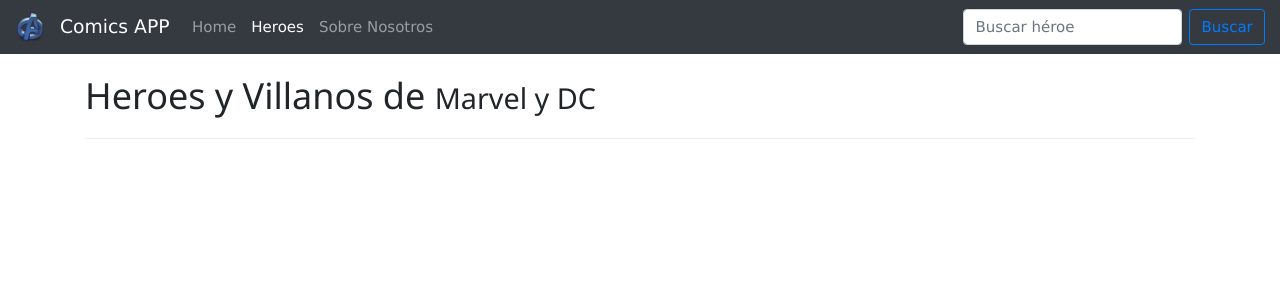
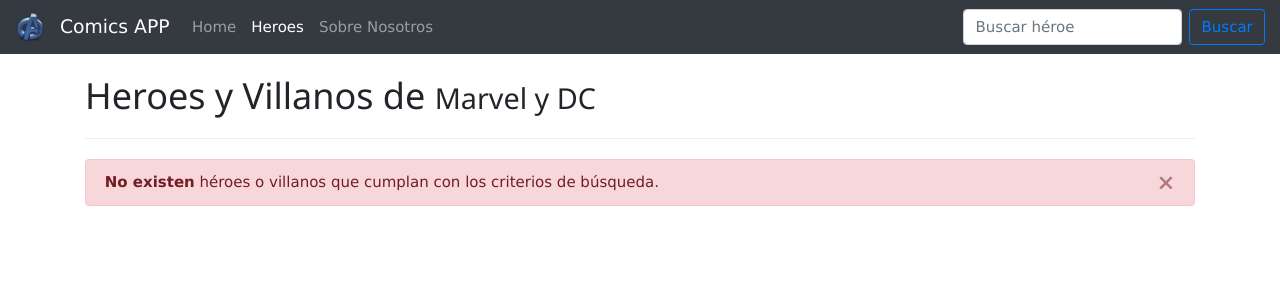
Before and after one commit to Canocles/myComicApp, an Angular app: page /heros/search/1 in a window 1280 px wide. Shown: the top 300 px of the page. Built offline with nearby package versions, Linux system fonts and the light colour scheme.

Commit message:
Alert when not heros found

```diff
--- a/src/app/components/heroes/heroes.component.html
+++ b/src/app/components/heroes/heroes.component.html
@@ -1,7 +1,14 @@
 <h1>Heroes y Villanos de <small>Marvel y DC</small></h1>
 <hr>
+
+<div class="alert alert-danger alert-dismissible fade show" role="alert" *ngIf="heroes.length === 0">
+    <strong>No existen</strong> héroes o villanos que cumplan con los criterios de búsqueda.
+    <button type="button" class="close" data-dismiss="alert" aria-label="Close">
+      <span aria-hidden="true">&times;</span>
+    </button>
+  </div>
+
 <div class="card-columns">
-
     <div class="card w3-hover-shadow animated fadeIn fast"
       *ngFor="let hero of heroes; let i = index">
       <a style="cursor: pointer;"
```
